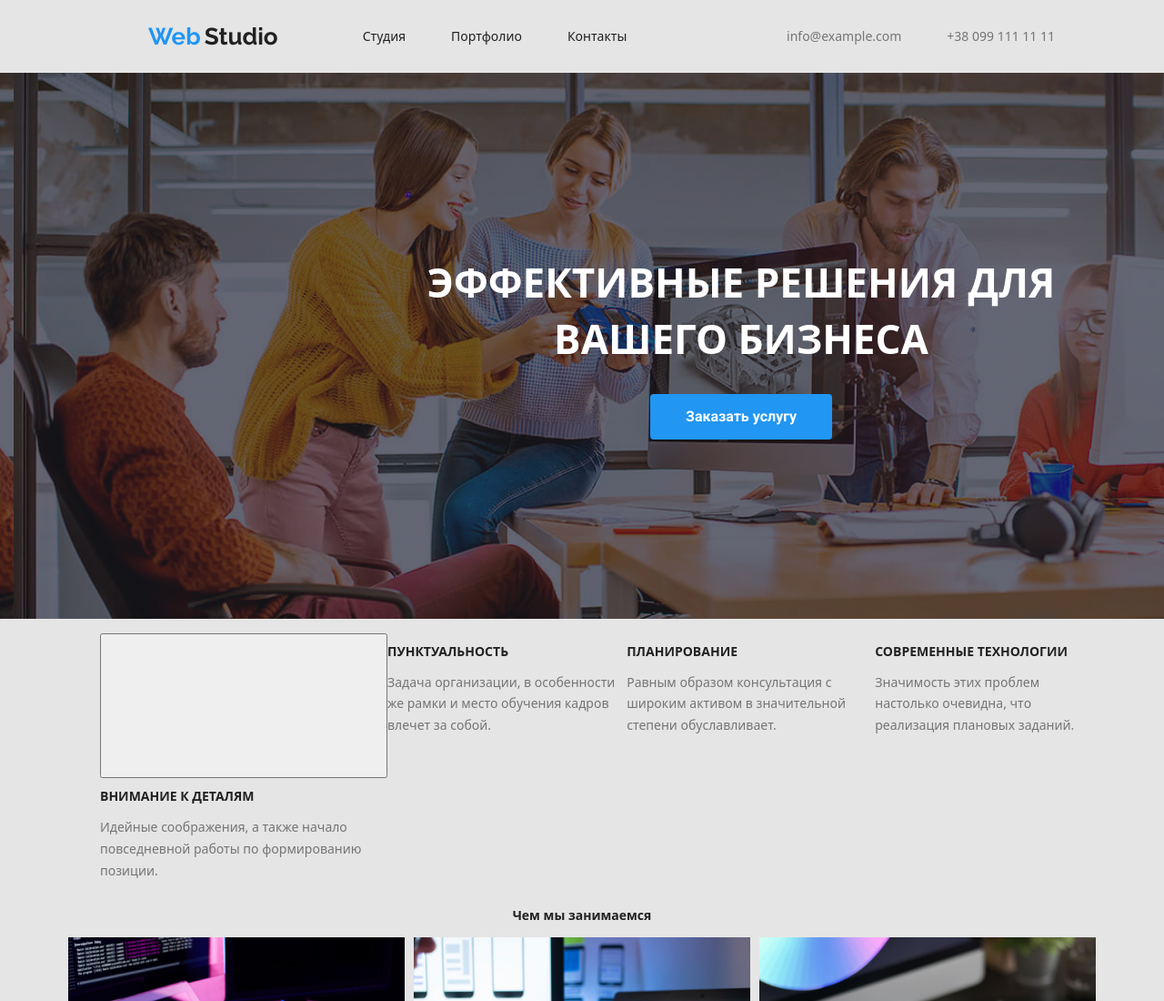
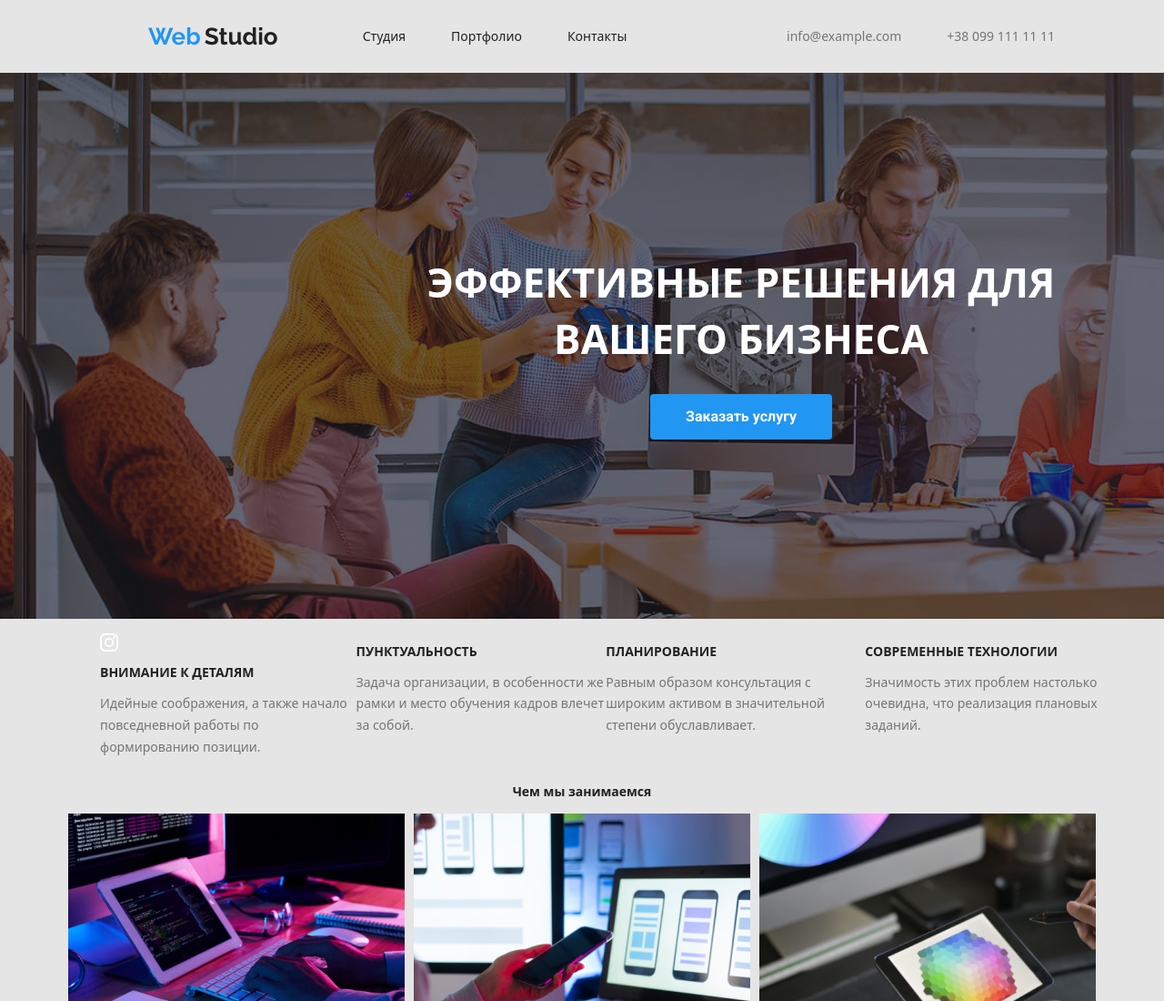
Before and after one commit to vadim-nezamay/goit-markup-hw-04, a plain HTML site: page index.html in a window 1280 px wide. Shown: the top 1100 px of the page at 91% size. Drawn offline with nearby package versions, Linux system fonts and the light colour scheme.

Commit message:
Update index.html

```diff
--- a/index.html
+++ b/index.html
@@ -50,13 +50,10 @@
 <section >
     <div class="container">
     <ul class="main-paragraph">
-        <li ><button>
-            <svg>
-                <use href="./imege/instagram 2.svg#icon-instagram-2">
+        <li >
+                <img src="./imege/instagram 2.svg#icon-instagram-2">
 
-                </use>
-            </svg>
-        </button>
+
             <h2>ВНИМАНИЕ К ДЕТАЛЯМ </h2>
 
             <p class="paragraph">
```
